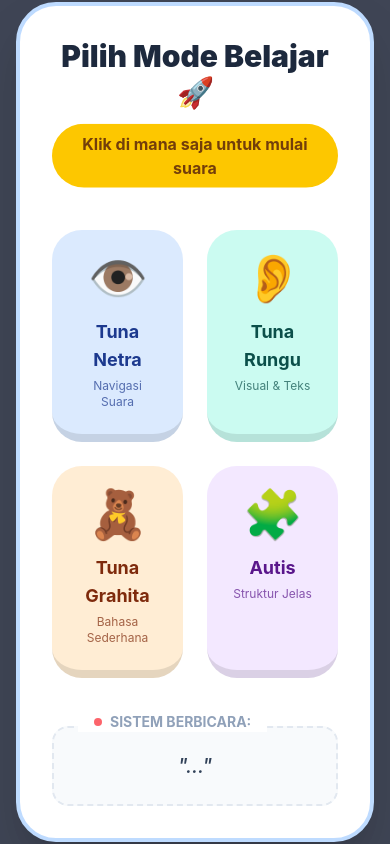
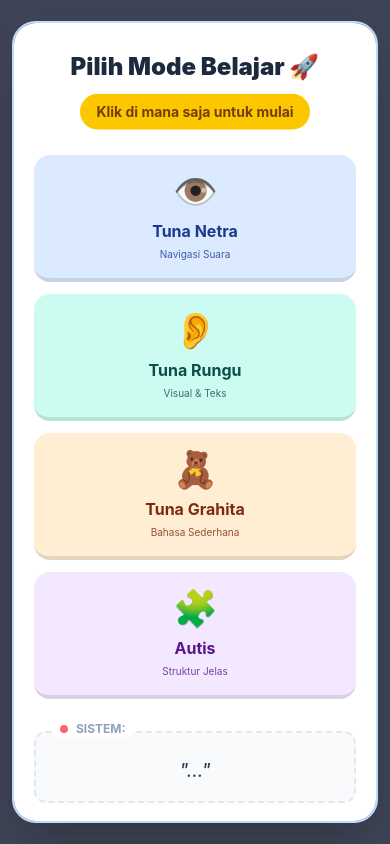
Before and after one commit to Syujaaa/essai, a React (Vite) app: page / in a window 390 px wide. Built offline with nearby package versions, Linux system fonts and the light colour scheme.

Commit message:
tampilan stabil di HP

```diff
--- a/src/App.jsx
+++ b/src/App.jsx
@@ -5,18 +5,33 @@ function App() {
   const [mode, setMode] = useState(null);
 
   return (
-    <div className="min-h-screen bg-white">
-      {/* Modal ini akan menghalangi layar sepenuhnya sampai mode dipilih */}
-      <AccessibilityModal onSelectMode={(selected) => setMode(selected)} />
+    <div className="min-h-screen bg-slate-50">
 
-      {/* Konten Web Utama */}
+      {!mode && <AccessibilityModal onSelectMode={(selected) => setMode(selected)} />}
+
       {mode && (
-        <main className="flex flex-col items-center justify-center min-h-screen p-10 animate-in zoom-in duration-700">
-          <div className="bg-blue-100 p-10 rounded-[50px] text-center border-4 border-blue-200 shadow-xl">
-             <h1 className="text-5xl font-black text-blue-900 mb-4">Selamat Belajar!</h1>
-             <p className="text-2xl text-blue-700 font-medium">
-               Anda sekarang dalam mode: <span className="underline decoration-yellow-400 decoration-4">{mode.replace('_', ' ')}</span>
+        <main className="flex flex-col items-center justify-center min-h-screen p-4 sm:p-8 md:p-10 animate-in zoom-in duration-700">
+          <div className="w-full max-w-3xl bg-blue-100 p-6 sm:p-10 md:p-12 rounded-3xl sm:rounded-[40px] md:rounded-[50px] text-center border-2 sm:border-4 border-blue-200 shadow-xl mx-auto">
+
+             <h1 className="text-3xl sm:text-4xl md:text-5xl font-black text-blue-900 mb-3 sm:mb-4">
+               Selamat Belajar! 🎉
+             </h1>
+
+             <p className="text-lg sm:text-xl md:text-2xl text-blue-700 font-medium leading-relaxed">
+               Anda sekarang dalam mode: <br className="block sm:hidden" />
+               <span className="inline-block mt-2 sm:mt-0 sm:ml-2 font-bold underline decoration-yellow-400 decoration-4 capitalize">
+                 {mode.replace('_', ' ')}
+               </span>
              </p>
+
+
+             <button
+               onClick={() => setMode(null)}
+               className="mt-8 sm:mt-10 px-6 py-2 sm:px-8 sm:py-3 bg-white hover:bg-blue-50 text-blue-800 font-bold rounded-full shadow-md transition-all hover:scale-105 active:scale-95 text-sm sm:text-base border border-blue-200"
+             >
+               Ganti Mode
+             </button>
+
           </div>
         </main>
       )}
--- a/src/components/AccessibilityModal.jsx
+++ b/src/components/AccessibilityModal.jsx
@@ -2,7 +2,7 @@ import React, { useState, useEffect, useRef } from 'react';
 
 export default function AccessibilityModal({ onSelectMode }) {
   const [isOpen, setIsOpen] = useState(true);
-  const [subtitle, setSubtitle] = useState(""); // Tulisan yang dibacakan sistem
+  const [subtitle, setSubtitle] = useState("");
   const [isListening, setIsListening] = useState(false);
   const [hasInteracted, setHasInteracted] = useState(false);
   const recognitionRef = useRef(null);
@@ -14,19 +14,16 @@ export default function AccessibilityModal({ onSelectMode }) {
     { id: 'autis', label: 'Autis', icon: '🧩', color: 'bg-purple-100 text-purple-900', desc: 'Struktur Jelas' },
   ];
 
-  // Fungsi Narator (Text-to-Speech)
   const speak = (text) => {
     window.speechSynthesis.cancel();
     const utterance = new SpeechSynthesisUtterance(text);
     utterance.lang = 'id-ID';
     utterance.rate = 0.9;
 
-    // Update subtitle saat suara mulai
     setSubtitle(text);
     window.speechSynthesis.speak(utterance);
   };
 
-  // Fungsi Mikrofon (Speech-to-Text) - Selalu Nyala
   const startListening = () => {
     const SpeechRecognition = window.SpeechRecognition || window.webkitSpeechRecognition;
     if (!SpeechRecognition) return;
@@ -34,7 +31,7 @@ export default function AccessibilityModal({ onSelectMode }) {
     const recognition = new SpeechRecognition();
     recognitionRef.current = recognition;
     recognition.lang = 'id-ID';
-    recognition.continuous = true; // Mikrofon tetap menyala
+    recognition.continuous = true;
     recognition.interimResults = false;
 
     recognition.onstart = () => setIsListening(true);
@@ -50,7 +47,6 @@ export default function AccessibilityModal({ onSelectMode }) {
     };
 
     recognition.onerror = () => {
-      // Jika error (misal: diam terlalu lama), nyalakan lagi
       setTimeout(() => recognition.start(), 1000);
     };
 
@@ -81,58 +77,60 @@ export default function AccessibilityModal({ onSelectMode }) {
     <>
       {isOpen && (
         <div
-          className="fixed inset-0 z-50 flex items-center justify-center bg-slate-900/80 backdrop-blur-md p-4"
-          onClick={activateSystem} // Memicu aktivasi pada klik pertama
+          className="fixed inset-0 z-50 flex items-center justify-center bg-slate-900/80 backdrop-blur-md p-3 sm:p-6"
+          onClick={activateSystem}
         >
-          <div className="relative w-full max-w-4xl bg-white shadow-2xl rounded-[40px] overflow-hidden p-8 md:p-12 border-4 border-blue-200">
+          <div className="relative w-full max-w-4xl max-h-[95vh] overflow-y-auto bg-white shadow-2xl rounded-3xl sm:rounded-[40px] p-5 sm:p-8 md:p-12 border-2 sm:border-4 border-blue-200 hide-scrollbar">
 
-            {/* Header */}
-            <div className="text-center mb-10">
-              <h1 className="text-3xl md:text-4xl font-black text-slate-800 mb-4">
+            <div className="text-center mb-6 sm:mb-10 mt-2 sm:mt-0">
+              <h1 className="text-2xl sm:text-3xl md:text-4xl font-black text-slate-800 mb-3 sm:mb-4">
                 Pilih Mode Belajar 🚀
               </h1>
               {!hasInteracted && (
-                <div className="inline-block px-6 py-2 bg-yellow-400 text-yellow-900 font-bold rounded-full animate-bounce">
-                  Klik di mana saja untuk mulai suara
+                <div className="inline-block px-4 sm:px-6 py-2 bg-yellow-400 text-yellow-900 text-sm sm:text-base font-bold rounded-full animate-bounce">
+                  Klik di mana saja untuk mulai
                 </div>
               )}
             </div>
 
             {/* Grid Pilihan */}
-            <div className="grid grid-cols-2 md:grid-cols-4 gap-6">
+            <div className="grid grid-cols-1 xs:grid-cols-2 sm:grid-cols-2 md:grid-cols-4 gap-3 sm:gap-6">
               {options.map((opt) => (
                 <button
                   key={opt.id}
-                  onClick={() => handleSelect(opt.id)}
-                  className={`flex flex-col items-center p-6 rounded-[30px] transition-all hover:scale-105 active:scale-95 ${opt.color} border-b-8 border-black/10`}
+                  onClick={(e) => {
+                    e.stopPropagation();
+                    handleSelect(opt.id);
+                  }}
+                  className={`flex flex-col items-center p-4 sm:p-6 rounded-2xl sm:rounded-[30px] transition-all hover:scale-105 active:scale-95 ${opt.color} border-b-4 sm:border-b-8 border-black/10`}
                 >
-                  <span className="text-5xl mb-4">{opt.icon}</span>
-                  <span className="font-bold text-lg">{opt.label}</span>
-                  <span className="text-xs opacity-70 mt-1">{opt.desc}</span>
+                  <span className="text-4xl sm:text-5xl mb-2 sm:mb-4">{opt.icon}</span>
+                  <span className="font-bold text-base sm:text-lg">{opt.label}</span>
+                  <span className="text-[10px] sm:text-xs opacity-80 mt-1 text-center">{opt.desc}</span>
                 </button>
               ))}
             </div>
 
-            {/* Kotak Subtitle (Transkrip Narator) */}
-            <div className="mt-12 p-6 bg-slate-50 rounded-2xl border-2 border-dashed border-slate-200 relative">
-              <div className="absolute -top-4 left-6 px-4 bg-white text-slate-400 text-sm font-bold flex items-center gap-2">
+            {/* Kotak Subtitle */}
+            <div className="mt-8 sm:mt-12 p-4 sm:p-6 bg-slate-50 rounded-xl sm:rounded-2xl border-2 border-dashed border-slate-200 relative">
+              <div className="absolute -top-3 sm:-top-4 left-4 sm:left-6 px-2 sm:px-4 bg-white text-slate-400 text-xs sm:text-sm font-bold flex items-center gap-2">
                 <span className="flex h-2 w-2 rounded-full bg-red-500 animate-pulse"></span>
-                SISTEM BERBICARA:
+                SISTEM:
               </div>
-              <p className="text-xl md:text-2xl text-center font-medium text-slate-700 italic">
+              <p className="text-lg sm:text-xl md:text-2xl text-center font-medium text-slate-700 italic mt-2">
                 "{subtitle || "..."}"
               </p>
             </div>
 
             {/* Indikator Mikrofon */}
             {isListening && (
-              <div className="mt-6 flex justify-center items-center gap-3 text-green-600">
+              <div className="mt-4 sm:mt-6 flex justify-center items-center gap-2 sm:gap-3 text-green-600">
                 <div className="flex gap-1">
-                  <div className="w-1 h-4 bg-green-500 animate-bounce"></div>
-                  <div className="w-1 h-6 bg-green-500 animate-bounce [animation-delay:0.2s]"></div>
-                  <div className="w-1 h-4 bg-green-500 animate-bounce [animation-delay:0.4s]"></div>
+                  <div className="w-1 h-3 sm:h-4 bg-green-500 animate-bounce"></div>
+                  <div className="w-1 h-5 sm:h-6 bg-green-500 animate-bounce [animation-delay:0.2s]"></div>
+                  <div className="w-1 h-3 sm:h-4 bg-green-500 animate-bounce [animation-delay:0.4s]"></div>
                 </div>
-                <span className="text-sm font-bold tracking-widest uppercase">Mikrofon Aktif</span>
+                <span className="text-xs sm:text-sm font-bold tracking-widest uppercase">Mikrofon Aktif</span>
               </div>
             )}
 
```
